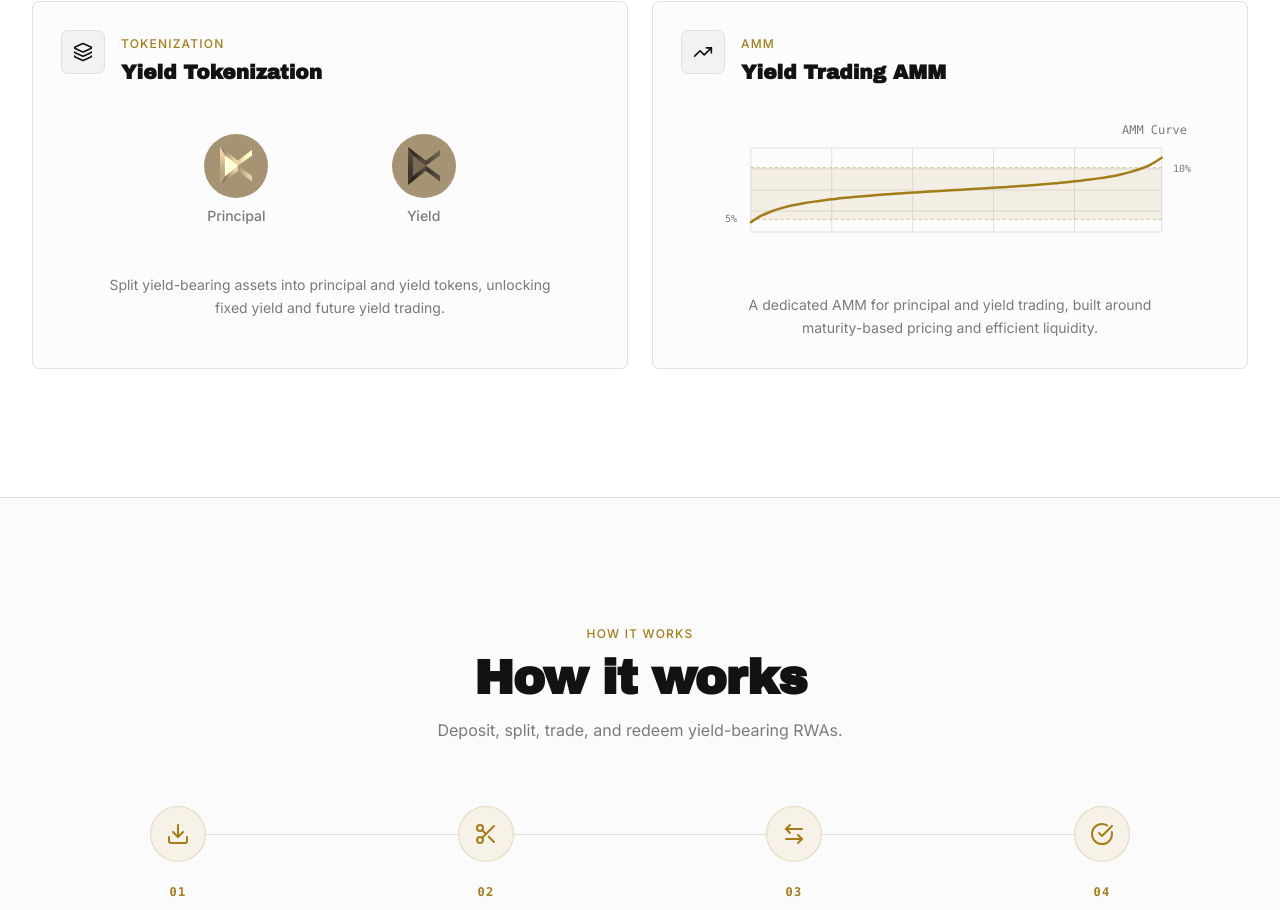
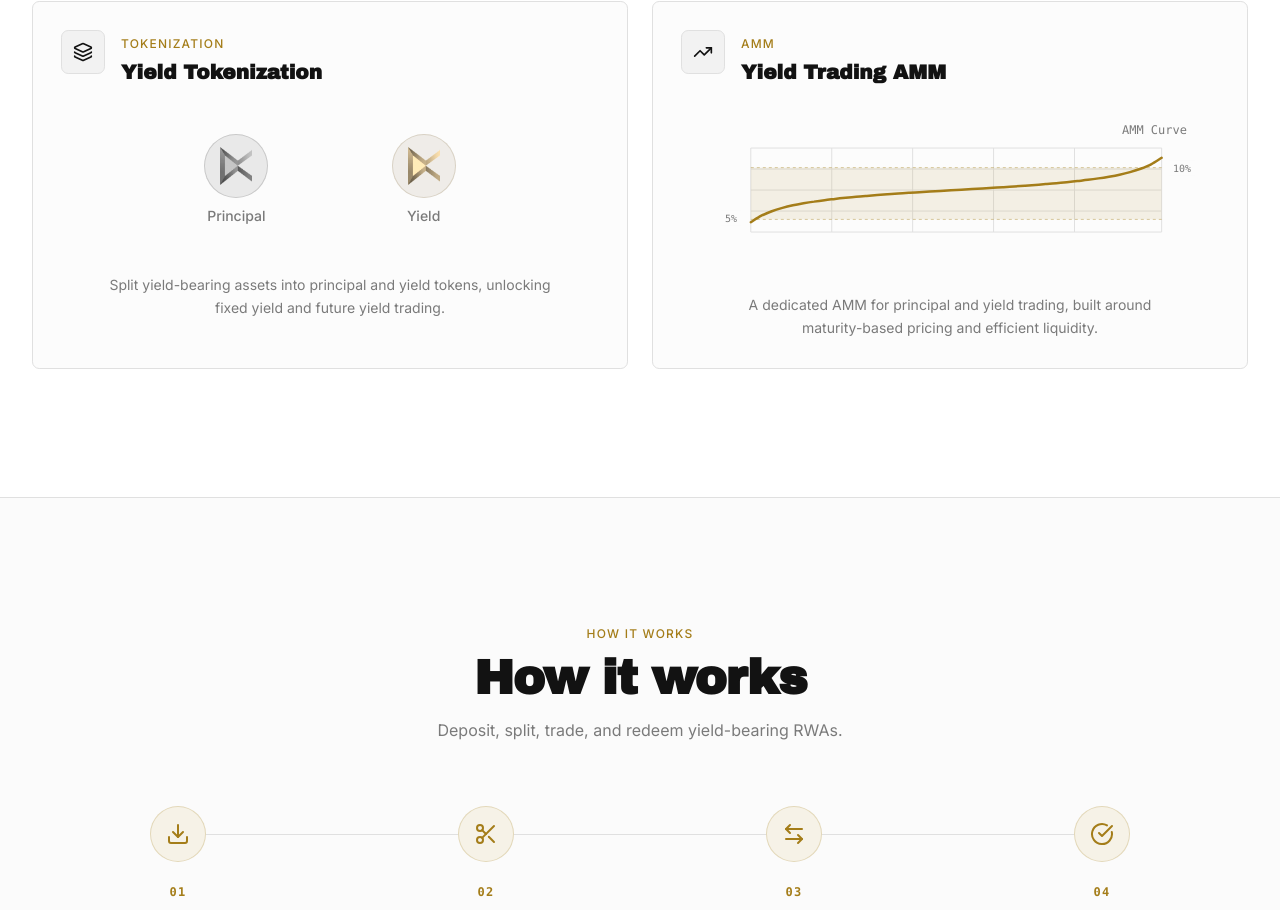
Before and after one commit to cedricmagne/principalmarket, a Next.js app: page / in a window 1280 px wide. Shown: the part 1114-2024 px from the top of the page. Built offline with nearby package versions, Linux system fonts and the light colour scheme.

Commit message:
update icon

```diff
--- a/components/landing/CoreFeatures.tsx
+++ b/components/landing/CoreFeatures.tsx
@@ -56,13 +56,13 @@ const features = [
     visual: (
       <div className="flex items-center justify-evenly w-full flex-wrap">
         <div className="flex flex-col items-center gap-2">
-          <div className="w-16 h-16 rounded-full bg-accent sepia flex items-center justify-center">
+          <div className="w-16 h-16 rounded-full bg-foreground/8 border border-foreground/15 flex items-center justify-center">
             <Image
               src="/icons/principal_icon.png"
               alt="Principal"
               width={32}
               height={32}
-              className="sepia"
+              className="grayscale"
             />
           </div>
           <span className="text-muted-foreground text-sm font-medium">
@@ -70,13 +70,12 @@ const features = [
           </span>
         </div>
         <div className="flex flex-col items-center gap-2">
-          <div className="w-16 h-16 rounded-full bg-accent sepia flex items-center justify-center">
+          <div className="w-16 h-16 sepia rounded-full bg-primary/15 border border-primary/30 flex items-center justify-center">
             <Image
               src="/icons/principal_icon.png"
               alt="Principal"
               width={32}
               height={32}
-              className="mix-blend-multiply"
             />
           </div>
           <span className="text-muted-foreground text-sm font-medium">
```
